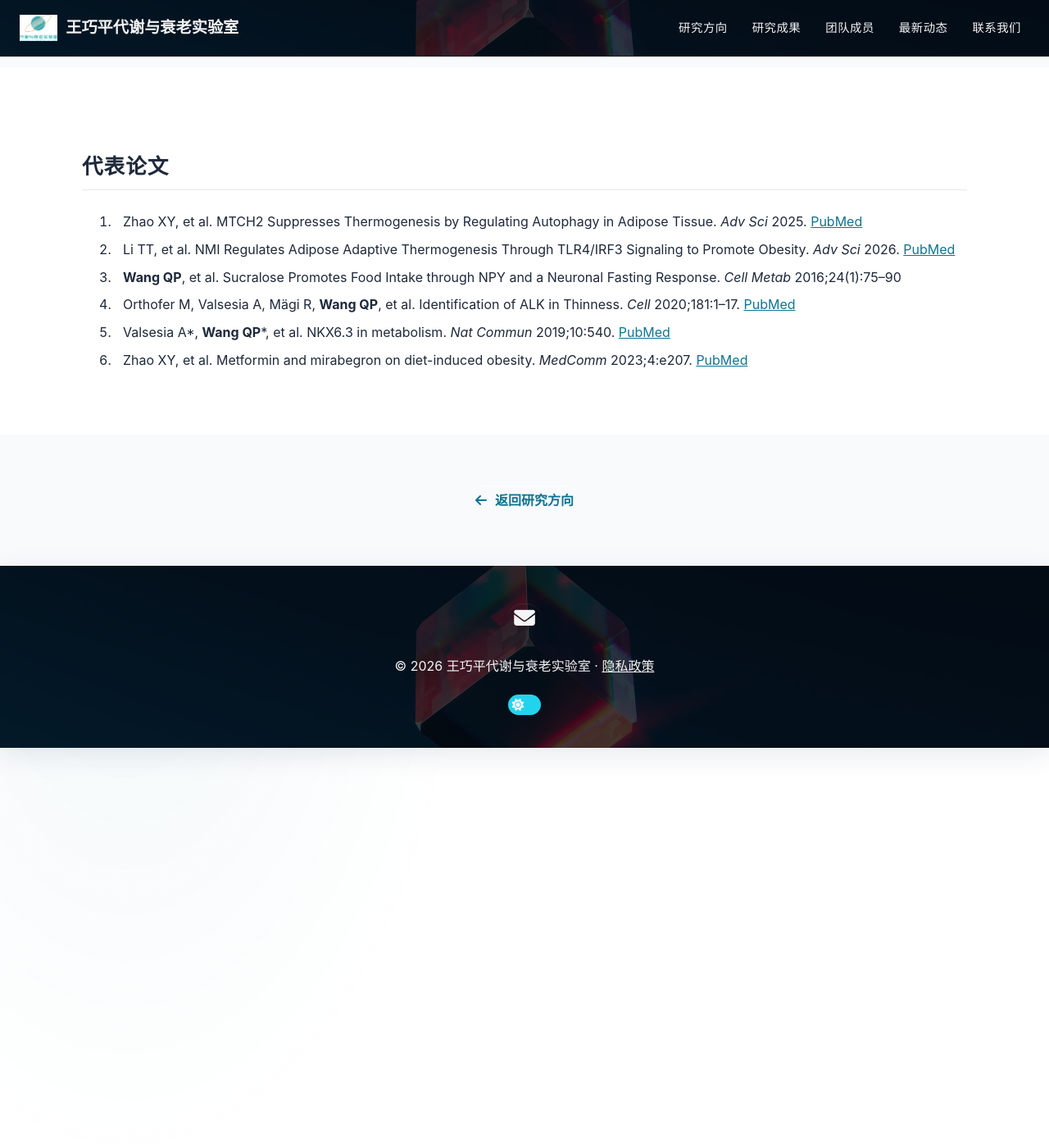
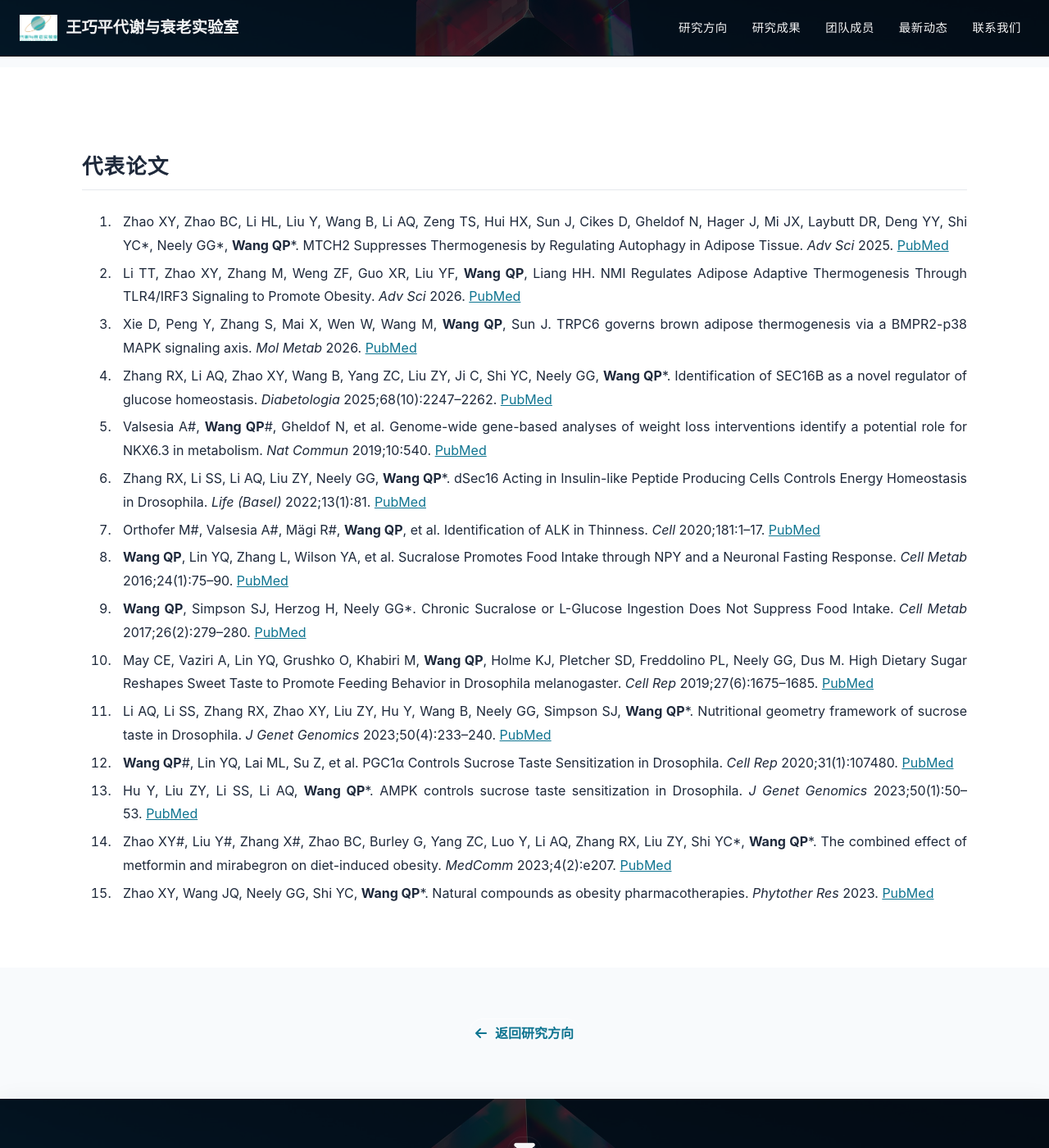
Before and after one commit to wangseeker/wangqp-lab, a Jekyll site: the page built from research/obesity/index.md, in a window 1280 px wide and 1400 px high, scrolled down 1790 px. Shown: the whole window at 82% size. Built offline with Jekyll 4.4.1, drawn with Linux system fonts in a browser that asks for light colours; a style sheet for code colours, icons or effects is not loaded.

Commit message:
修正研究方向页论文引用：全部改为完整作者列表（来自发表文章/简历核实数据）+ 已核实 PubMed 链接；修正 High Sugar(Cell Rep 2019)、AMPK(JGG 2023) 等年份错误

```diff
--- a/research/obesity/index.md
+++ b/research/obesity/index.md
@@ -29,10 +29,10 @@ title: 肥胖研究
 甜味感觉影响食物摄取，甜味味觉失调可导致肥胖或厌食。课题组揭示**甜味—能量双向调控机制**，破解代糖争议与代谢失衡矛盾：
 
 - **代糖与食欲**：Sucralose 通过 NPY 和神经元"禁食反应"促进食物摄入（*Cell Metabolism* 2016）；慢性 Sucralose 或 L-葡萄糖摄入不抑制进食（*Cell Metabolism* 2017）
-- **高糖重塑甜味**：高糖饮食重塑甜味感知，促进进食行为（*Cell Reports* 2020）
+- **高糖重塑甜味**：高糖饮食重塑甜味感知，促进进食行为（*Cell Reports* 2019）
 - **谷氨酰胺—肠脑轴**：谷氨酰胺通过肠道菌群—肠—脑轴增强果蝇甜味感知
 - **营养几何框架**：利用营养几何理论解析蛋白质—碳水化合物平衡对甜味敏感性（*JGG* 2023）、睡眠（*Nutr Metab* 2019 合作）的影响
-- **分子机制**：PGC1α、AMPK 调控蔗糖甜味敏化的神经分子机制（*Cell Reports* 2020；*JGG* 2022）
+- **分子机制**：PGC1α、AMPK 调控蔗糖甜味敏化的神经分子机制（*Cell Reports* 2020；*JGG* 2023）
 
 {% include section.html %}
 
@@ -46,12 +46,21 @@ title: 肥胖研究
 
 ## 代表论文
 
-1. Zhao XY, et al. MTCH2 Suppresses Thermogenesis by Regulating Autophagy in Adipose Tissue. *Adv Sci* 2025. [PubMed](https://pubmed.ncbi.nlm.nih.gov/42105768/)
-2. Li TT, et al. NMI Regulates Adipose Adaptive Thermogenesis Through TLR4/IRF3 Signaling to Promote Obesity. *Adv Sci* 2026. [PubMed](https://pubmed.ncbi.nlm.nih.gov/42228052/)
-3. **Wang QP**, et al. Sucralose Promotes Food Intake through NPY and a Neuronal Fasting Response. *Cell Metab* 2016;24(1):75–90
-4. Orthofer M, Valsesia A, Mägi R, **Wang QP**, et al. Identification of ALK in Thinness. *Cell* 2020;181:1–17. [PubMed](https://pubmed.ncbi.nlm.nih.gov/32442405/)
-5. Valsesia A\*, **Wang QP**\*, et al. NKX6.3 in metabolism. *Nat Commun* 2019;10:540. [PubMed](https://pubmed.ncbi.nlm.nih.gov/30710084/)
-6. Zhao XY, et al. Metformin and mirabegron on diet-induced obesity. *MedComm* 2023;4:e207. [PubMed](https://pubmed.ncbi.nlm.nih.gov/36818016/)
+1. Zhao XY, Zhao BC, Li HL, Liu Y, Wang B, Li AQ, Zeng TS, Hui HX, Sun J, Cikes D, Gheldof N, Hager J, Mi JX, Laybutt DR, Deng YY, Shi YC\*, Neely GG\*, **Wang QP**\*. MTCH2 Suppresses Thermogenesis by Regulating Autophagy in Adipose Tissue. *Adv Sci* 2025. [PubMed](https://pubmed.ncbi.nlm.nih.gov/40051328/)
+2. Li TT, Zhao XY, Zhang M, Weng ZF, Guo XR, Liu YF, **Wang QP**, Liang HH. NMI Regulates Adipose Adaptive Thermogenesis Through TLR4/IRF3 Signaling to Promote Obesity. *Adv Sci* 2026. [PubMed](https://pubmed.ncbi.nlm.nih.gov/42228052/)
+3. Xie D, Peng Y, Zhang S, Mai X, Wen W, Wang M, **Wang QP**, Sun J. TRPC6 governs brown adipose thermogenesis via a BMPR2-p38 MAPK signaling axis. *Mol Metab* 2026. [PubMed](https://pubmed.ncbi.nlm.nih.gov/41747880/)
+4. Zhang RX, Li AQ, Zhao XY, Wang B, Yang ZC, Liu ZY, Ji C, Shi YC, Neely GG, **Wang QP**\*. Identification of SEC16B as a novel regulator of glucose homeostasis. *Diabetologia* 2025;68(10):2247–2262. [PubMed](https://pubmed.ncbi.nlm.nih.gov/40705078/)
+5. Valsesia A#, **Wang QP**#, Gheldof N, et al. Genome-wide gene-based analyses of weight loss interventions identify a potential role for NKX6.3 in metabolism. *Nat Commun* 2019;10:540. [PubMed](https://pubmed.ncbi.nlm.nih.gov/30710084/)
+6. Zhang RX, Li SS, Li AQ, Liu ZY, Neely GG, **Wang QP**\*. dSec16 Acting in Insulin-like Peptide Producing Cells Controls Energy Homeostasis in Drosophila. *Life (Basel)* 2022;13(1):81. [PubMed](https://pubmed.ncbi.nlm.nih.gov/36676030/)
+7. Orthofer M#, Valsesia A#, Mägi R#, **Wang QP**, et al. Identification of ALK in Thinness. *Cell* 2020;181:1–17. [PubMed](https://pubmed.ncbi.nlm.nih.gov/32442405/)
+8. **Wang QP**, Lin YQ, Zhang L, Wilson YA, et al. Sucralose Promotes Food Intake through NPY and a Neuronal Fasting Response. *Cell Metab* 2016;24(1):75–90. [PubMed](https://pubmed.ncbi.nlm.nih.gov/28068223/)
+9. **Wang QP**, Simpson SJ, Herzog H, Neely GG\*. Chronic Sucralose or L-Glucose Ingestion Does Not Suppress Food Intake. *Cell Metab* 2017;26(2):279–280. [PubMed](https://pubmed.ncbi.nlm.nih.gov/28988822/)
+10. May CE, Vaziri A, Lin YQ, Grushko O, Khabiri M, **Wang QP**, Holme KJ, Pletcher SD, Freddolino PL, Neely GG, Dus M. High Dietary Sugar Reshapes Sweet Taste to Promote Feeding Behavior in Drosophila melanogaster. *Cell Rep* 2019;27(6):1675–1685. [PubMed](https://pubmed.ncbi.nlm.nih.gov/31067455/)
+11. Li AQ, Li SS, Zhang RX, Zhao XY, Liu ZY, Hu Y, Wang B, Neely GG, Simpson SJ, **Wang QP**\*. Nutritional geometry framework of sucrose taste in Drosophila. *J Genet Genomics* 2023;50(4):233–240. [PubMed](https://pubmed.ncbi.nlm.nih.gov/36773723/)
+12. **Wang QP**\#, Lin YQ, Lai ML, Su Z, et al. PGC1α Controls Sucrose Taste Sensitization in Drosophila. *Cell Rep* 2020;31(1):107480. [PubMed](https://pubmed.ncbi.nlm.nih.gov/32268099/)
+13. Hu Y, Liu ZY, Li SS, Li AQ, **Wang QP**\*. AMPK controls sucrose taste sensitization in Drosophila. *J Genet Genomics* 2023;50(1):50–53. [PubMed](https://pubmed.ncbi.nlm.nih.gov/35577238/)
+14. Zhao XY#, Liu Y#, Zhang X#, Zhao BC, Burley G, Yang ZC, Luo Y, Li AQ, Zhang RX, Liu ZY, Shi YC\*, **Wang QP**\*. The combined effect of metformin and mirabegron on diet-induced obesity. *MedComm* 2023;4(2):e207. [PubMed](https://pubmed.ncbi.nlm.nih.gov/36818016/)
+15. Zhao XY, Wang JQ, Neely GG, Shi YC, **Wang QP**\*. Natural compounds as obesity pharmacotherapies. *Phytother Res* 2023. [PubMed](https://pubmed.ncbi.nlm.nih.gov/38083970/)
 
 {% include section.html %}
 
```
Also changed, not shown: research/aging/index.md (+5 -5 lines).
